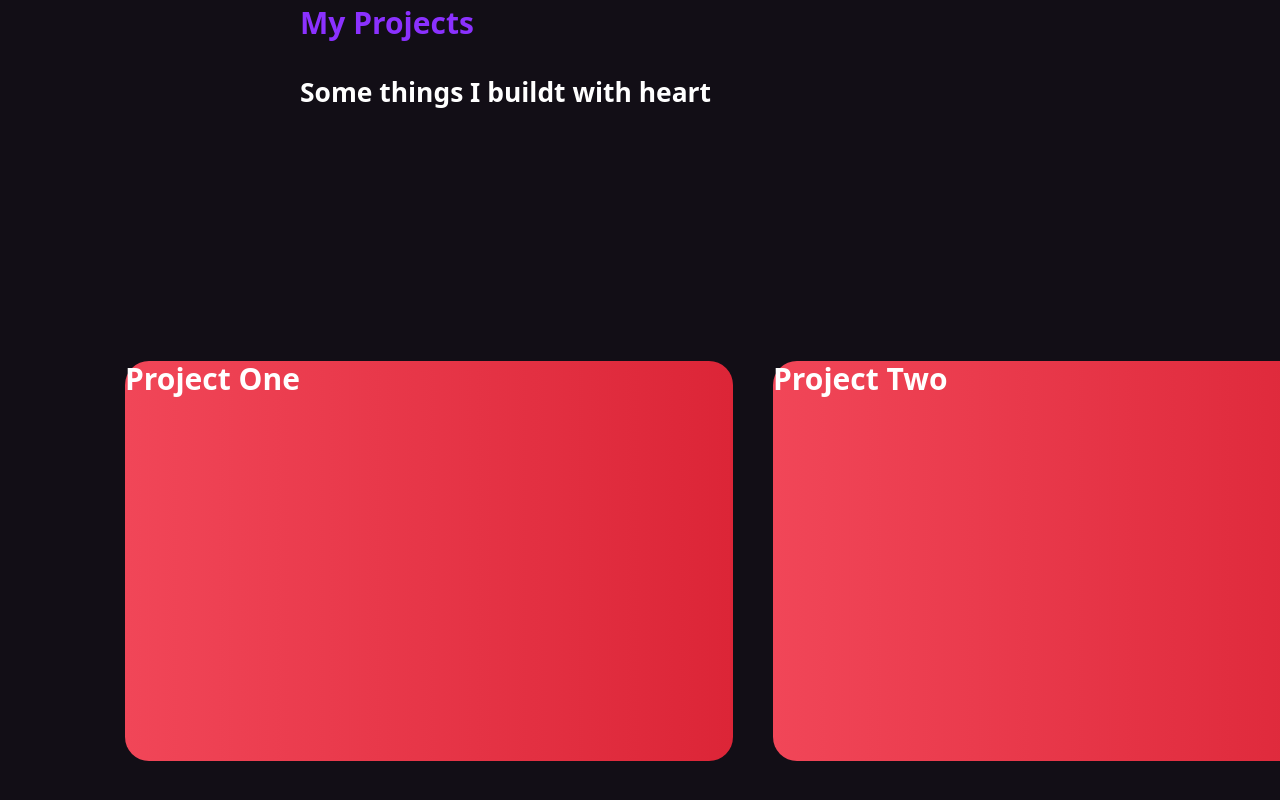
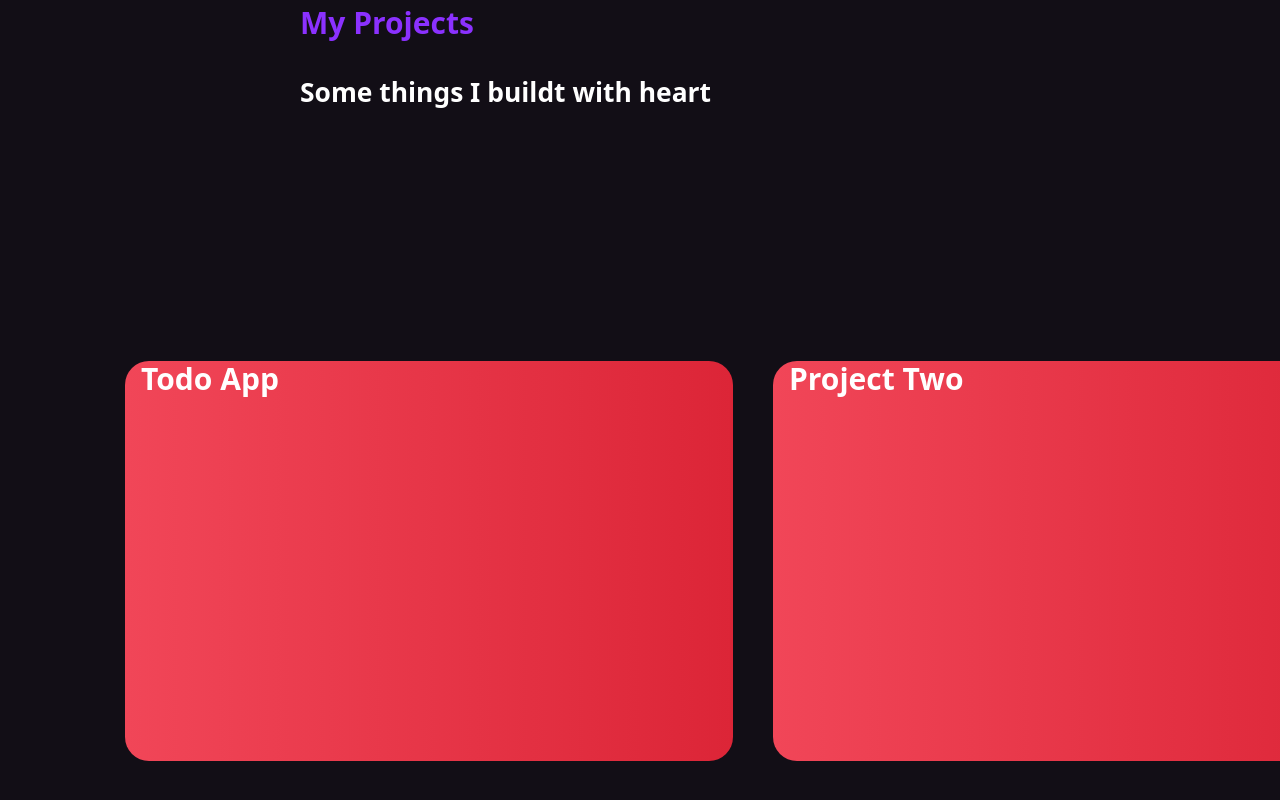
Before and after one commit to linusehle/linusehle-portfolio, a Vue app: page / in a window 1280 px wide. Shown: the part 2483-3283 px from the top of the page. Built offline with nearby package versions, Linux system fonts and the light colour scheme.

Commit message:
feat: changed padding from project title

```diff
--- a/src/components/Home.vue
+++ b/src/components/Home.vue
@@ -196,7 +196,7 @@
                     <div class="mr-10 flex">
                         <a href="" target="_blank">
                             <div class="project" style="background: linear-gradient(90deg, rgb(241, 70, 88) 0%, rgb(220, 37, 55) 100%);">
-                                <span>Project One</span>
+                                <span>Todo App</span>
                             </div>
                         </a>
                     </div>
@@ -434,6 +434,7 @@ button.grow_skew_forward:hover::after {
   line-height: 2.25rem;
   color: white;
   text-decoration: none;
+  padding: 6rem 1rem;
 }
 </style>
 
```
